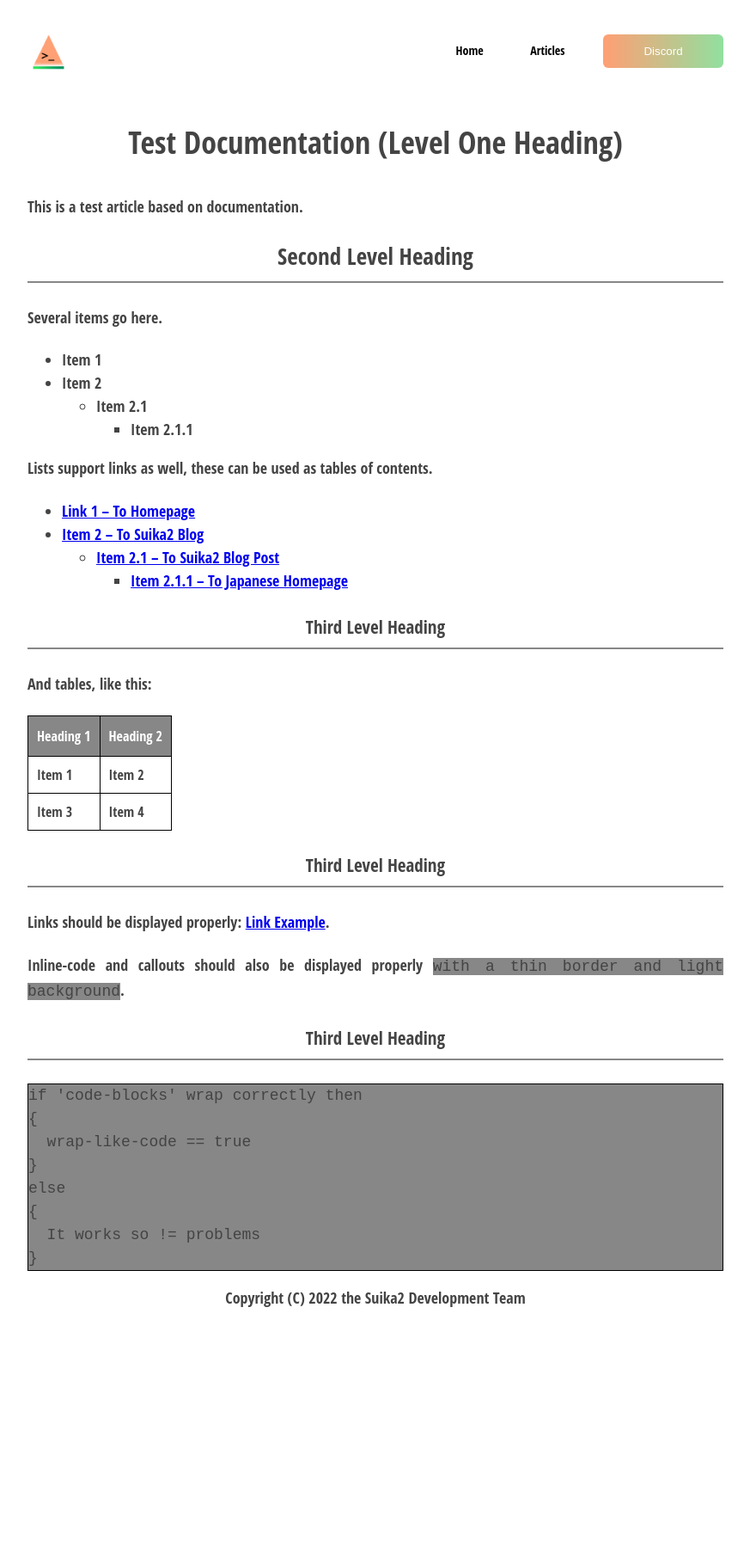
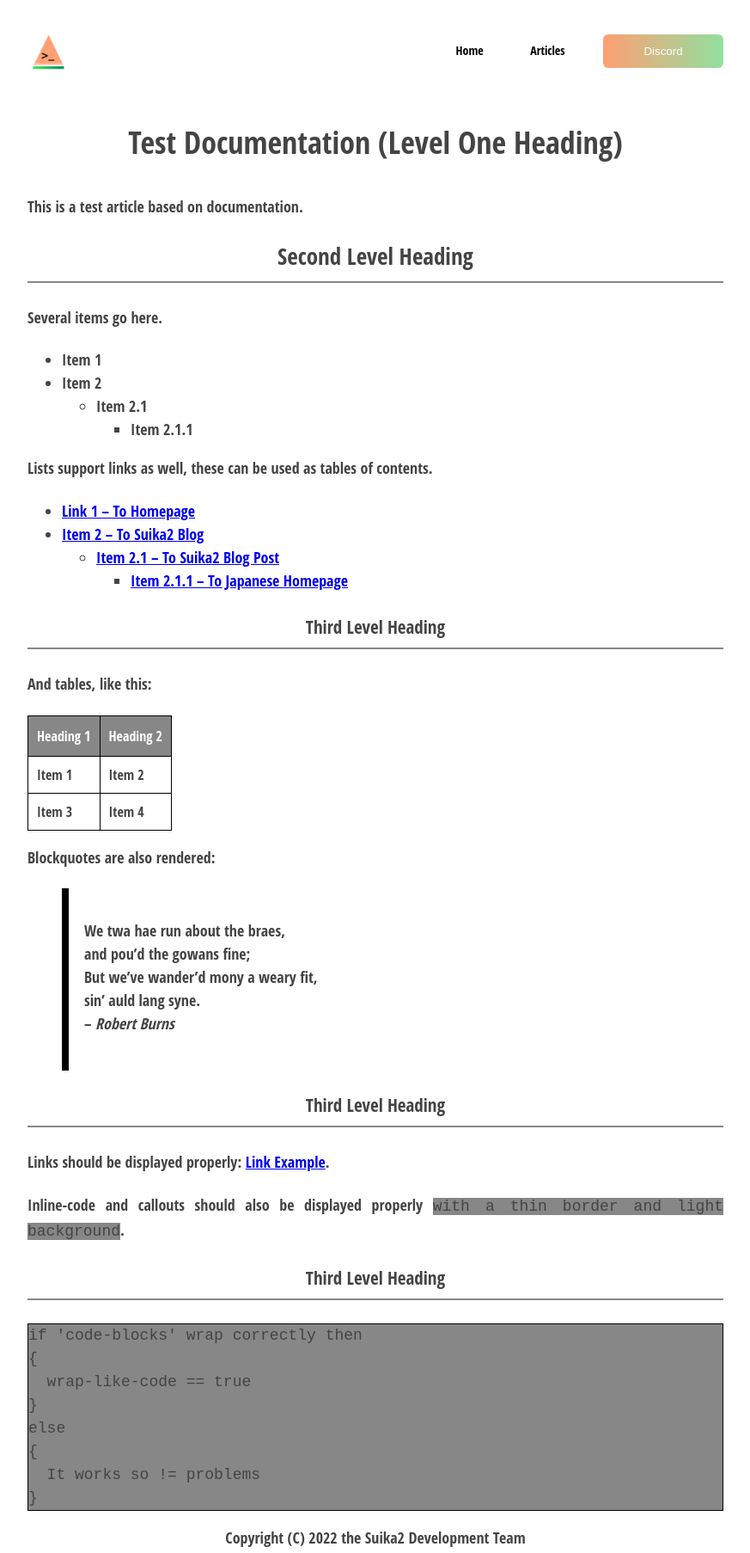
Before and after one commit to suika2engine/suika2engine.github.io, a Jekyll site: the page built from docs/doc-test.md, in a window 1280 px wide. Shown: the whole page at 86% size, without its empty margins (203-1076 px from the left). Built offline with Jekyll 4.4.1, drawn with Linux system fonts in a browser that asks for light colours; our own code applies the rules of GitHub Pages for plain Markdown files; before the commit the page ends 1527 px from its top, so only the background shows below that.

Commit message:
Update doc-test.md

```diff
--- a/docs/doc-test.md
+++ b/docs/doc-test.md
@@ -27,6 +27,15 @@ And tables, like this:
 | Item 1    | Item 2    |
 | Item 3    | Item 4    |
 
+Blockquotes are also rendered:
+
+> We twa hae run about the braes,
+> and pou'd the gowans fine;
+> But we've wander'd mony a weary fit,
+> sin' auld lang syne.
+> – *Robert Burns*
+
+
 ### Third Level Heading
 Links should be displayed properly: [Link Example](https://docs.suika2.com/).
 
```
